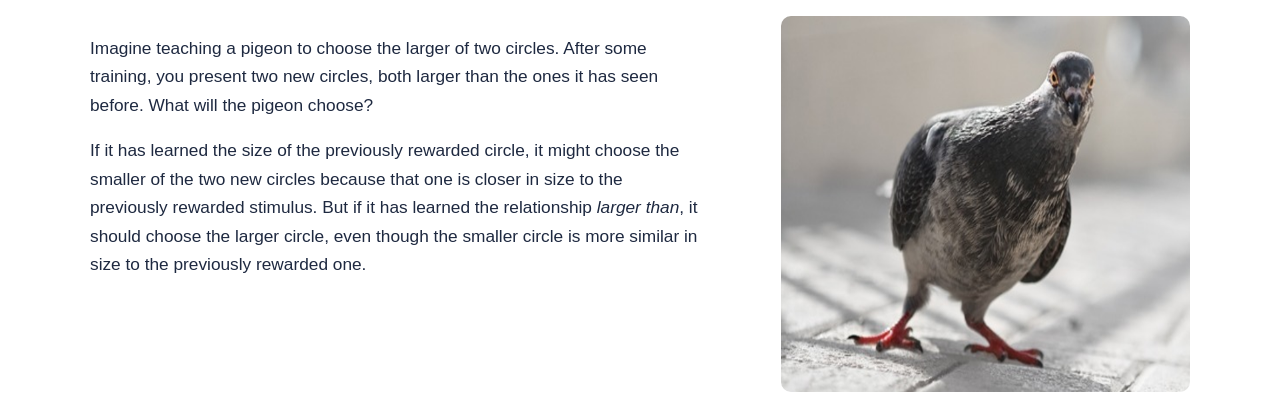
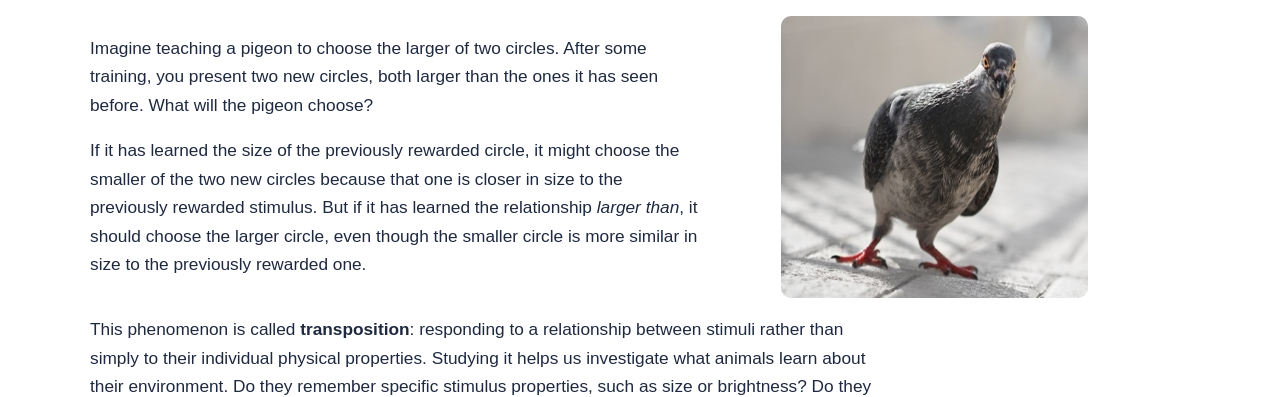
Before and after one commit to copal-lab/copal-lab.github.io, a plain HTML site: page transposition.html in a window 1280 px wide. Shown: the part 420-817 px from the top of the page. Drawn offline with Linux system fonts and the light colour scheme.

Commit message:
Adjust image width in transposition lead section

```diff
--- a/transposition.html
+++ b/transposition.html
@@ -13,7 +13,7 @@
     .page-intro h1 { max-width: 850px; }
     .transposition-lead { display: grid; grid-template-columns: 1.2fr .8fr; gap: 7%; align-items: start; }
     .transposition-lead figure { margin: 0; }
-    .transposition-lead img { display: block; width: 100%; height: auto; border-radius: 10px; }
+    .transposition-lead img { display: block; width: 75%; height: auto; border-radius: 10px; }
     .transposition-lead figcaption { font-size: .8rem; color: var(--muted); margin-top: 9px; }
     .topic-section { padding: 58px 0; border-top: 1px solid var(--line); }
     .topic-section.muted { background: var(--mist); }
```
